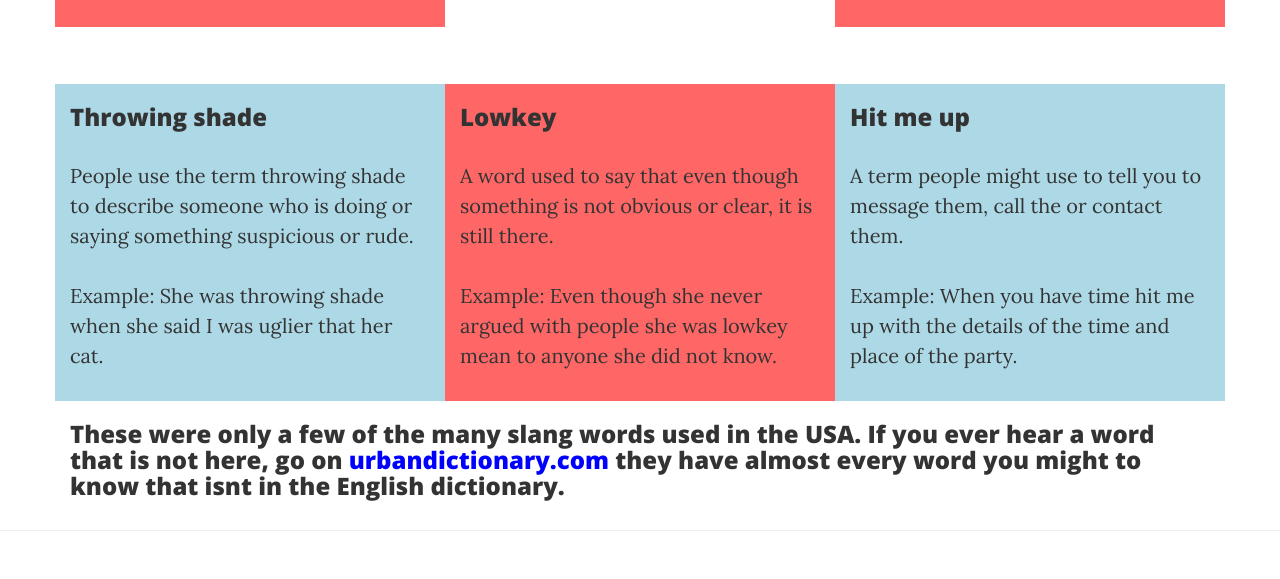
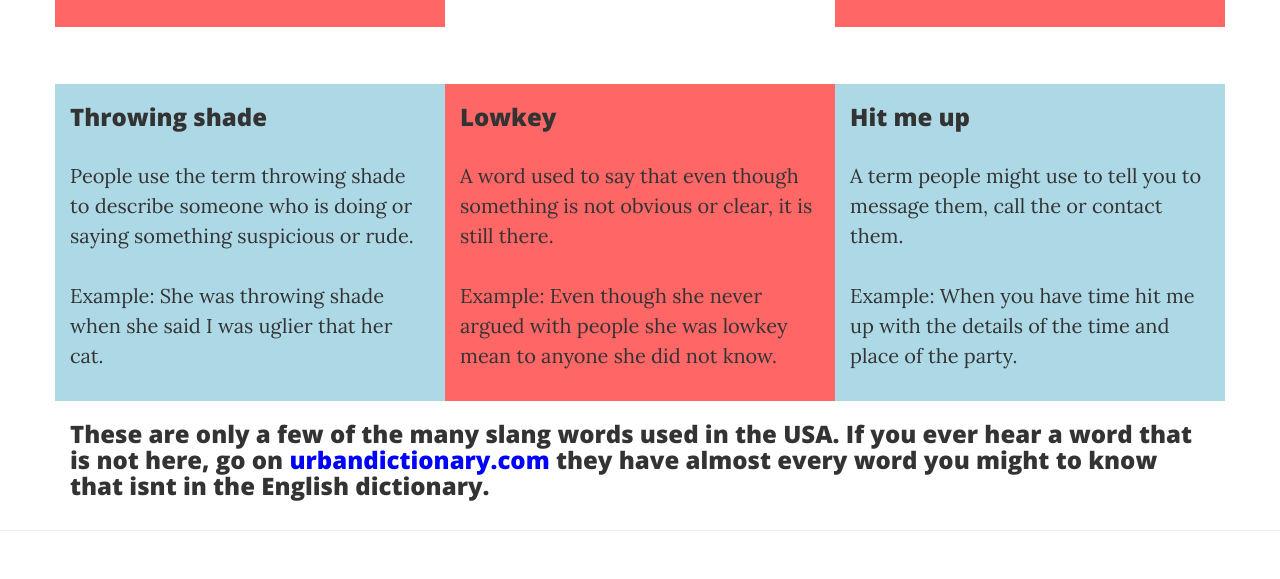
Before and after one commit to naskle/naskle.github.io, a website: page post.html in a window 1280 px wide. Shown: the part 1075-1654 px from the top of the page. Drawn offline with nearby package versions, Linux system fonts and the light colour scheme.

Commit message:
Update post.html

```diff
--- a/post.html
+++ b/post.html
@@ -132,7 +132,7 @@
       Example: When you have time hit me up with the details of the time and place of the party. </p>
     </div>
     </div>
-    <h3>These were only a few of the many slang words used in the USA. If you ever hear a word that is not here,
+    <h3>These are only a few of the many slang words used in the USA. If you ever hear a word that is not here,
     go on <a href="http://www.urbandictionary.com/" target="_blank" style="color:blue;"> urbandictionary.com </a>
     they have almost every word you might to know that isnt in the English dictionary.</h3>
     </article>
```
